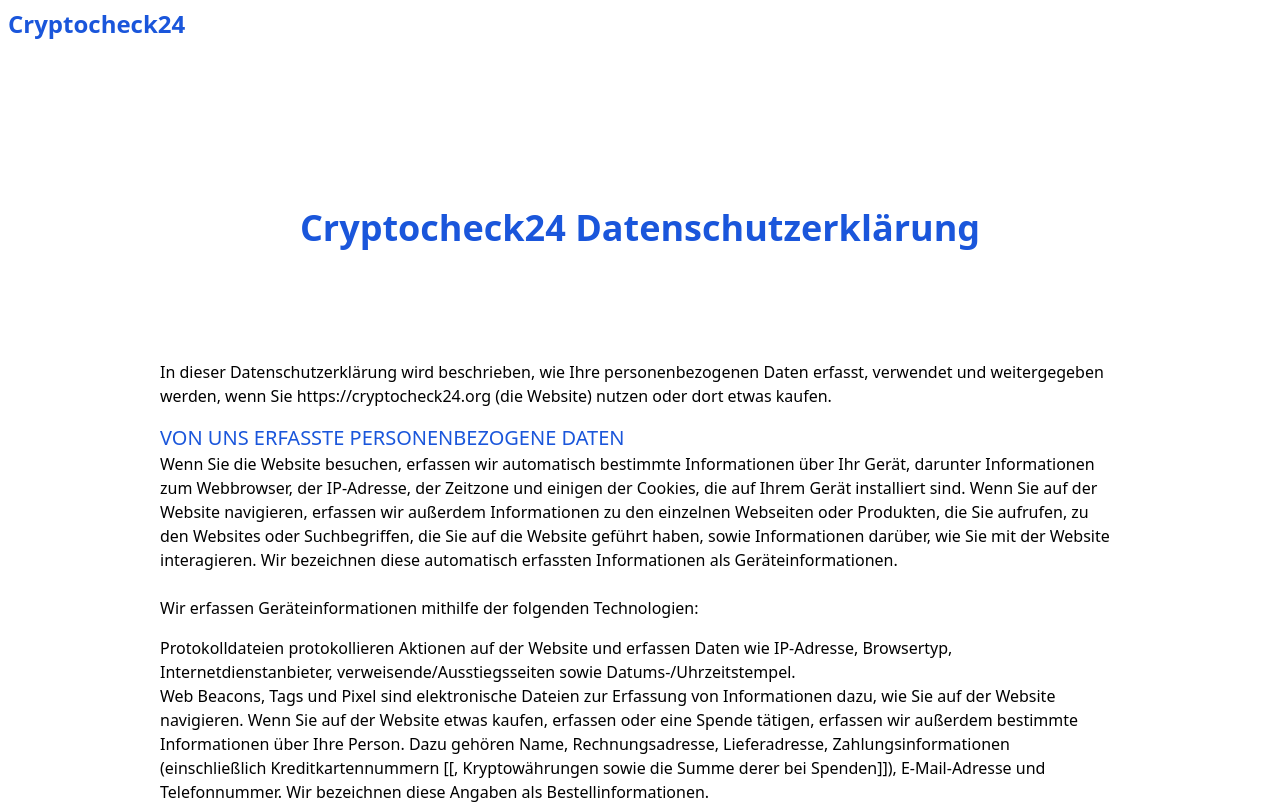
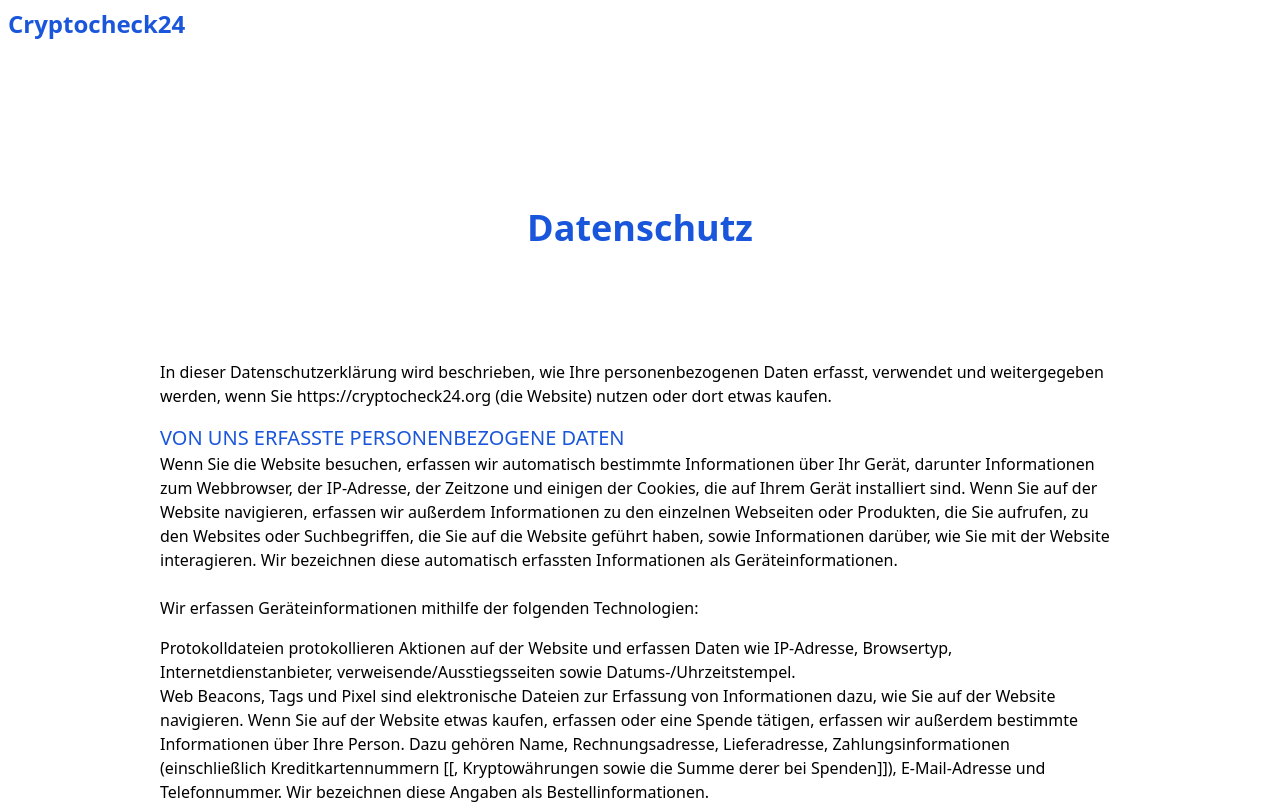
Before and after one commit to Remofurrer/cryptocheck24, a Next.js app: page /privacy in a window 1280 px wide. Shown: the top 804 px of the page. Built offline with nearby package versions, Linux system fonts and the light colour scheme.

Commit message:
version 1.0.2.1

```diff
--- a/pages/index.js
+++ b/pages/index.js
@@ -33,7 +33,7 @@
                 <svg aria-hidden="true" className="w-5 h-5 text-gray-500 dark:text-gray-400" fill="none" stroke="currentColor" viewBox="0 0 24 24" xmlns="http://www.w3.org/2000/svg"><path strokeLinecap="round" strokeLinejoin="round" strokeWidth="2" d="M21 21l-6-6m2-5a7 7 0 11-14 0 7 7 0 0114 0z"></path></svg>
             </div>
 
-            <input onChange={(e) => setQuery(e.target.value)} type="search" id="default-search" className="focus:outline-none focus:shadow-xl block p-4 pl-10 w-full text-sm text-gray-900 bg-gray-50 rounded-lg border border-gray-300 dark:bg-gray-700 dark:border-gray-600 dark:placeholder-gray-400 dark:text-white" placeholder="Beispiel: Zimmermann AG" />
+            <input onChange={(e) => setQuery(e.target.value)} type="search" id="default-search" className="focus:outline-none focus:shadow-xl block p-4 pl-10 w-full text-sm text-gray-900 bg-gray-50 rounded-lg border border-gray-300 dark:bg-gray-700 dark:border-gray-600 dark:placeholder-gray-400 dark:text-white" placeholder="Beispiel: Zimmermann AG" autoCapitalize='none' />
             {/* <button type="submit" className="text-white absolute right-2.5 bottom-2.5 bg-blue-700 hover:bg-blue-800 focus:ring-4 focus:outline-none focus:ring-blue-300 font-medium rounded-lg text-sm px-4 py-2 dark:bg-blue-600 dark:hover:bg-blue-700 dark:focus:ring-blue-800">Suchen</button> */}
         </div>
       </form>
--- a/pages/post/[slug].js
+++ b/pages/post/[slug].js
@@ -3,9 +3,6 @@
 import {PortableText} from '@portabletext/react';
 import imageUrlBuilder from '@sanity/image-url';
 import client from '../../client'
-import Image from 'next/image'
-import Navbar from '../components/Navbar';
-import Footer from '../components/Footer';
 
 function urlFor (source) {
   return imageUrlBuilder(client).image(source)
@@ -116,6 +113,7 @@
   return {
     props: {
       post
-    }
+    },
+    revalidate: 10,
   }
 }
--- a/pages/privacy.js
+++ b/pages/privacy.js
@@ -7,7 +7,7 @@
 
             {/* header section */}
             <div>
-                <h2 className='text-blue-700 text-4xl text-center font-semibold pb-28'>Cryptocheck24  Datenschutzerklärung</h2>
+                <h2 className='text-blue-700 text-4xl text-center font-semibold pb-28'>Datenschutz</h2>
                 <p>In dieser Datenschutzerklärung wird beschrieben, wie Ihre personenbezogenen Daten erfasst, verwendet und weitergegeben werden, wenn Sie https://cryptocheck24.org (die Website) nutzen oder dort etwas kaufen.</p>
             </div>
 
--- a/pages/terms.js
+++ b/pages/terms.js
@@ -6,7 +6,7 @@
         <div className='px-4 pt-40 lg:px-40 space-y-4 pb-28'>
             {/* header section */}
             <div>
-                <h2 className='text-blue-700 text-4xl text-center font-semibold pb-28'>ALLGEMEINE GESCHÄFTSBEDINGUNGEN</h2>
+                <h2 className='text-blue-700 text-4xl text-center font-semibold pb-28'>ALLG. GESCHÄFTSBEDINGUNGEN</h2>
             </div>
             {/* overview section */}
             <div>
```
